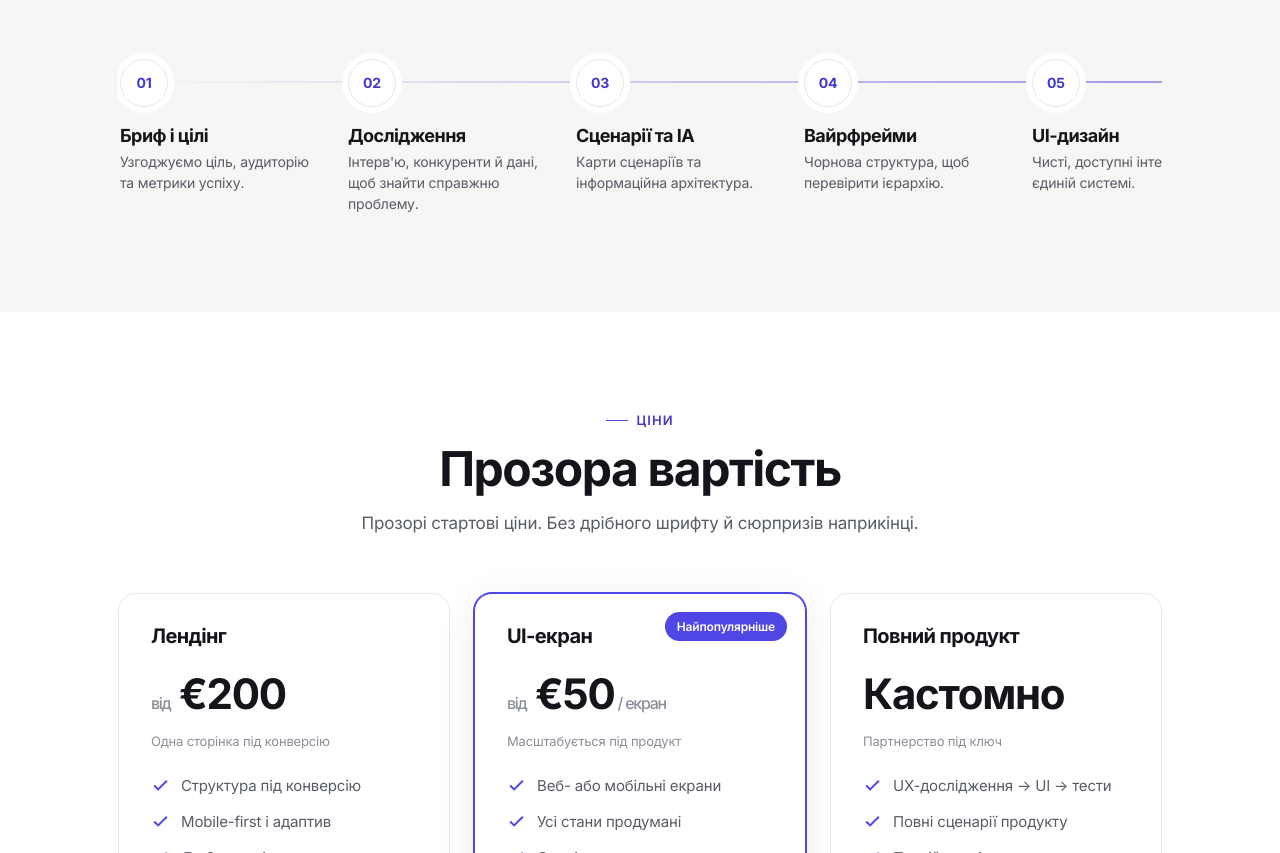
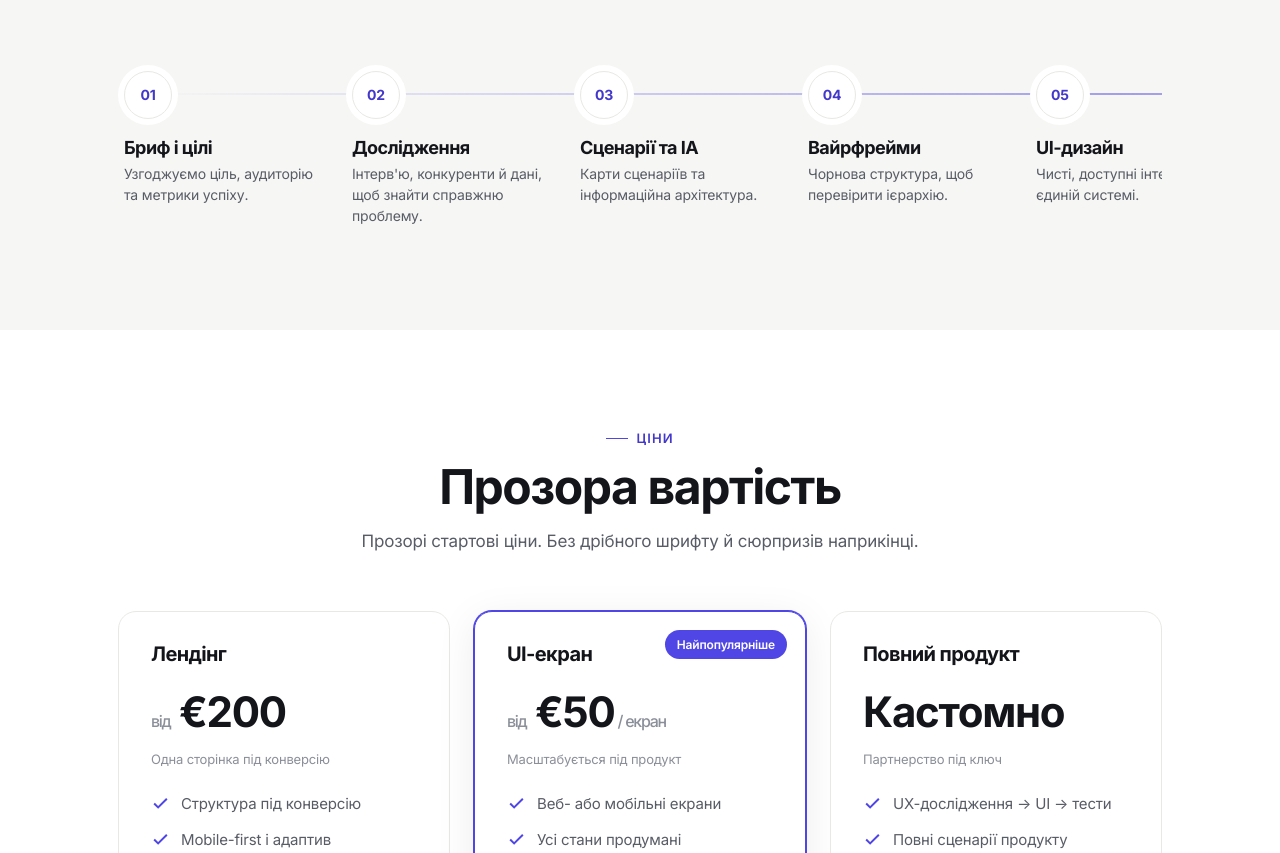
Before and after one commit to kari-designer/portfolio, a plain HTML site: page index.html in a window 1280 px wide. Shown: the part 5176-6029 px from the top of the page. Drawn offline with Linux system fonts and the light colour scheme.

Commit message:
style: add missing assets and styles

```diff
--- a/assets/style.css
+++ b/assets/style.css
@@ -802,7 +802,7 @@ section[id], div[id].anchor { scroll-margin-top: 70px; }
 @keyframes pulse { 70% { box-shadow: 0 0 0 8px rgba(34,197,94,0); } 100% { box-shadow: 0 0 0 0 rgba(34,197,94,0); } }
 
 /* ===== Process — scroll rail with the full UI/UX flow ===== */
-.proc-flow { display: block; grid-template-columns: none; overflow-x: auto; scrollbar-width: none; padding: 4px 2px 8px; }
+.proc-flow { display: block; grid-template-columns: none; overflow-x: auto; overflow-y: hidden; scrollbar-width: none; padding: 16px 6px 14px; }
 .proc-flow::-webkit-scrollbar { display: none; }
 .proc-flow::before { content: none; }
 .proc-track { display: flex; gap: 28px; width: max-content; position: relative; padding-top: 2px; }
```
